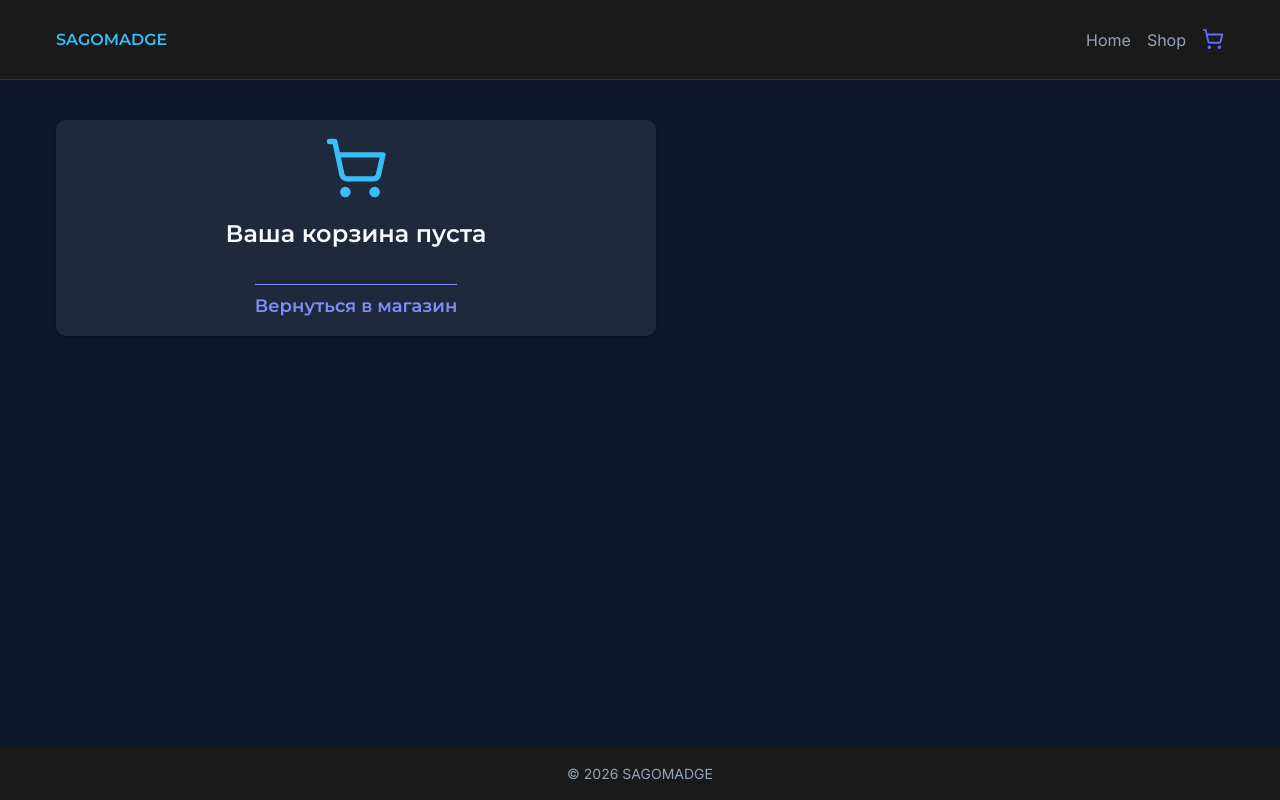
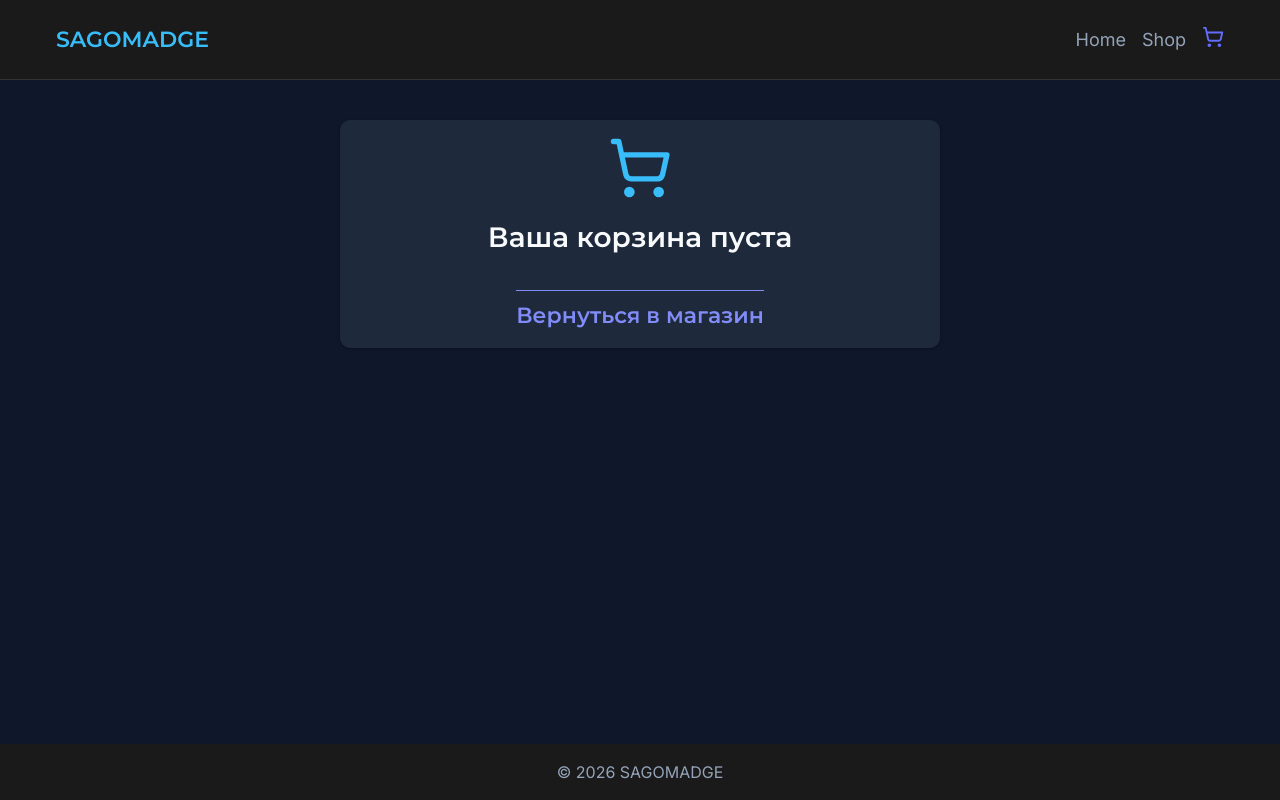
Before and after one commit to SAGOMADGE/Shopping-Cart, a React (Vite) app: page /cart in a window 1280 px wide. Built offline with nearby package versions, Linux system fonts and the light colour scheme.

Commit message:
style: final responsive details

```diff
--- a/src/components/Navbar/Navbar.module.css
+++ b/src/components/Navbar/Navbar.module.css
@@ -18,7 +18,7 @@
 }
 
 .logo {
-  font-size: var(--fs-base);
+  font-size: var(--fs-md);
   color: var(--text-accent);
   font-family: var(--font-accent);
 }
@@ -31,6 +31,7 @@
 
 .menuLink {
   color: var(--text-muted);
+  font-size: var(--fs-base);
 }
 
 .active {
--- a/src/pages/Cart/Cart.module.css
+++ b/src/pages/Cart/Cart.module.css
@@ -1,7 +1,10 @@
 .emptyCart {
+  max-width: 800px;
+  margin: 0 auto;
   display: flex;
   flex-direction: column;
   justify-content: center;
+  text-align: center;
   margin-top: var(--space-md);
   max-width: 600px;
   gap: var(--space-md);
@@ -15,6 +18,7 @@
 .emptyCartText {
   font-size: var(--fs-lg);
   font-family: var(--font-accent);
+  white-space: wrap;
 }
 
 .emptyCartNavToShop {
--- a/src/pages/Shop/Shop.module.css
+++ b/src/pages/Shop/Shop.module.css
@@ -8,6 +8,7 @@
 .shopTitle {
   text-align: center;
   margin-bottom: var(--space-md);
+  font-size: clamp(var(--fs-lg), 5vw, var(--fs-xl));
 }
 
 .productsGrid {
--- a/src/styles/index.css
+++ b/src/styles/index.css
@@ -71,6 +71,29 @@
 
   /* Лэйаут */
   --container-width: 1200px;
+}
+
+/* --- АДАПТИВНОСТЬ --- */
+/* планшет */
+@media (min-width: 768px) {
+  :root {
+    --fs-xs: 13px;
+    --fs-sm: 15px;
+    --fs-base: 17px;
+    --fs-md: 20px;
+    --fs-lg: 26px;
+  }
+}
+
+/* десктоп */
+@media (min-width: 1024px) {
+  :root {
+    --fs-xs: 14px;
+    --fs-sm: 16px;
+    --fs-base: 18px;
+    --fs-md: 22px;
+    --fs-lg: 28px;
+  }
 }
 
 /* --- 2. RESET & BASE --- */
```
